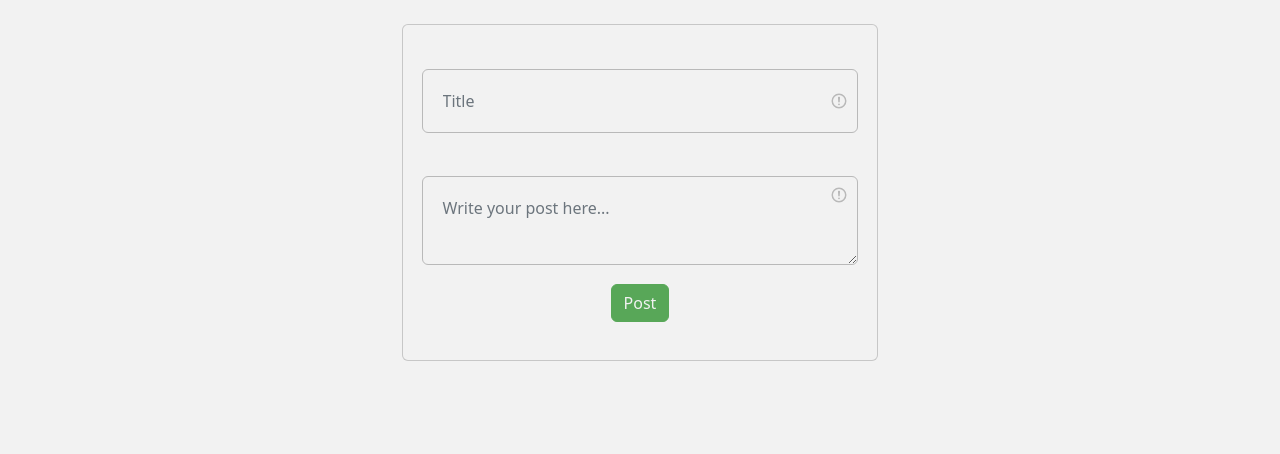
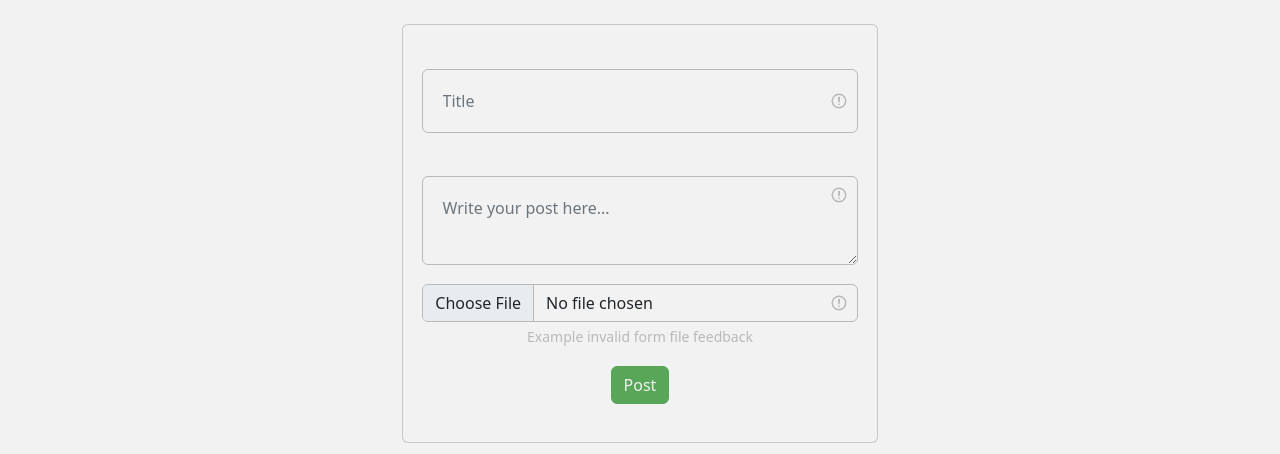
Before and after one commit to NehGuk/css-frameworks-ca-hk, a website: page index.html in a window 1280 px wide. Shown: the part 190-644 px from the top of the page. Drawn offline with nearby package versions, Linux system fonts and the light colour scheme.

Commit message:
Code cleanup

```diff
--- a/index.html
+++ b/index.html
@@ -36,17 +36,13 @@
           </div>
         </div>
     </nav>
-
-<!-- CREATE NEW POST -->
+<!-- INTRO -->
 <div class="container px-4 py-5 col-lg-5 col-sm-12 text-center">
     <h1 class="pb-2 ">What's up?</h1>
-
     <div class="card">
         <!-- <h5 class="card-header">Share your thoughts</h5> -->
         <div class="card-body">
-
             <form class="was-validated">
-
               <div class="mb-3">
                 <label for="validationTextarea" class="form-label"></label>
                 <input class="form-control p-3" id="validationTextarea" placeholder="Title" required></input>
@@ -54,7 +50,6 @@
                   <!-- Please enter a message in the textarea. -->
                 </div>
               </div>
-
               <div class="mb-3">
                 <label for="validationTextarea" class="form-label"></label>
                 <textarea class="form-control p-3" id="validationTextarea" placeholder="Write your post here..." required></textarea>
@@ -62,25 +57,20 @@
                   <!-- Please enter a message in the textarea. -->
                 </div>
               </div>
-
-                <!-- <div class="mb-3">
-                  <input type="file" class="form-control" aria-label="file example" required>
-                  <div class="invalid-feedback">Example invalid form file feedback</div>
-                </div> -->
-
-                <div class="mb-3">
-                  <button class="btn btn-primary" type="submit" disabled>Post</button>
-                </div>
+              <div class="mb-3">
+                <input type="file" class="form-control" aria-label="file example" required>
+                <div class="invalid-feedback">Example invalid form file feedback</div>
+              </div>
+              <div class="mb-3">
+                <button class="btn btn-primary" type="submit" disabled>Post</button>
+              </div>
             </form>
         </div>
     </div>
 </div>
-
 <!-- LATEST POSTS -->
     <div class="container px-4 py-5">
-
       <h2 class="text-center">Latest posts</h2>
-
       <div class="row row-cols-1 row-cols-md-3 g-4">
 
         <div class="col">
@@ -160,7 +150,6 @@
 
       </div>
     </div>
-
 <!-- FOOTER -->
     <div class="container">
         <footer class="py-3 my-4">
--- a/src/scss/_colours.scss
+++ b/src/scss/_colours.scss
@@ -1,5 +1,4 @@
 /* COLOUR PALETTE */
-
 $primary: rgb(6, 128, 6);
 $secondary: rgb(124, 22, 124);
 $danger: rgb(185, 185, 185);
--- a/src/scss/_typography.scss
+++ b/src/scss/_typography.scss
@@ -1,5 +1,4 @@
 /* TYPOGRAPHY */
-
 $headings-margin-bottom: 1em;
 
 h1 {
--- a/src/scss/_variables.scss
+++ b/src/scss/_variables.scss
@@ -1,4 +1,3 @@
-
 /* BREAKPOINTS */
 $grid-breakpoints: (
   xs: 0,
```
Also changed, not shown: login.html (+1 -9 lines), profile.html (+7 -18 lines), dist/css/style.css, readme.md, 1 other file.
